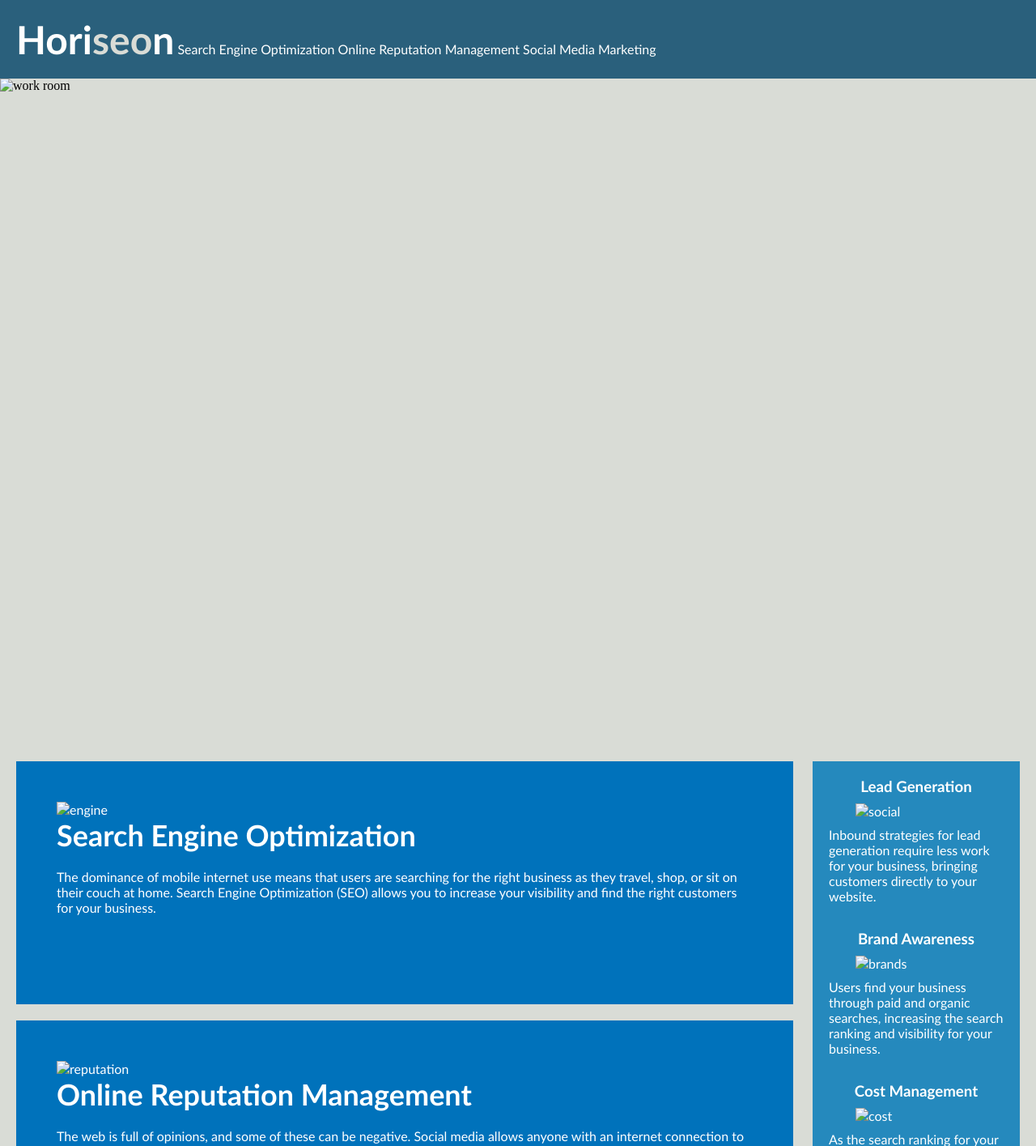
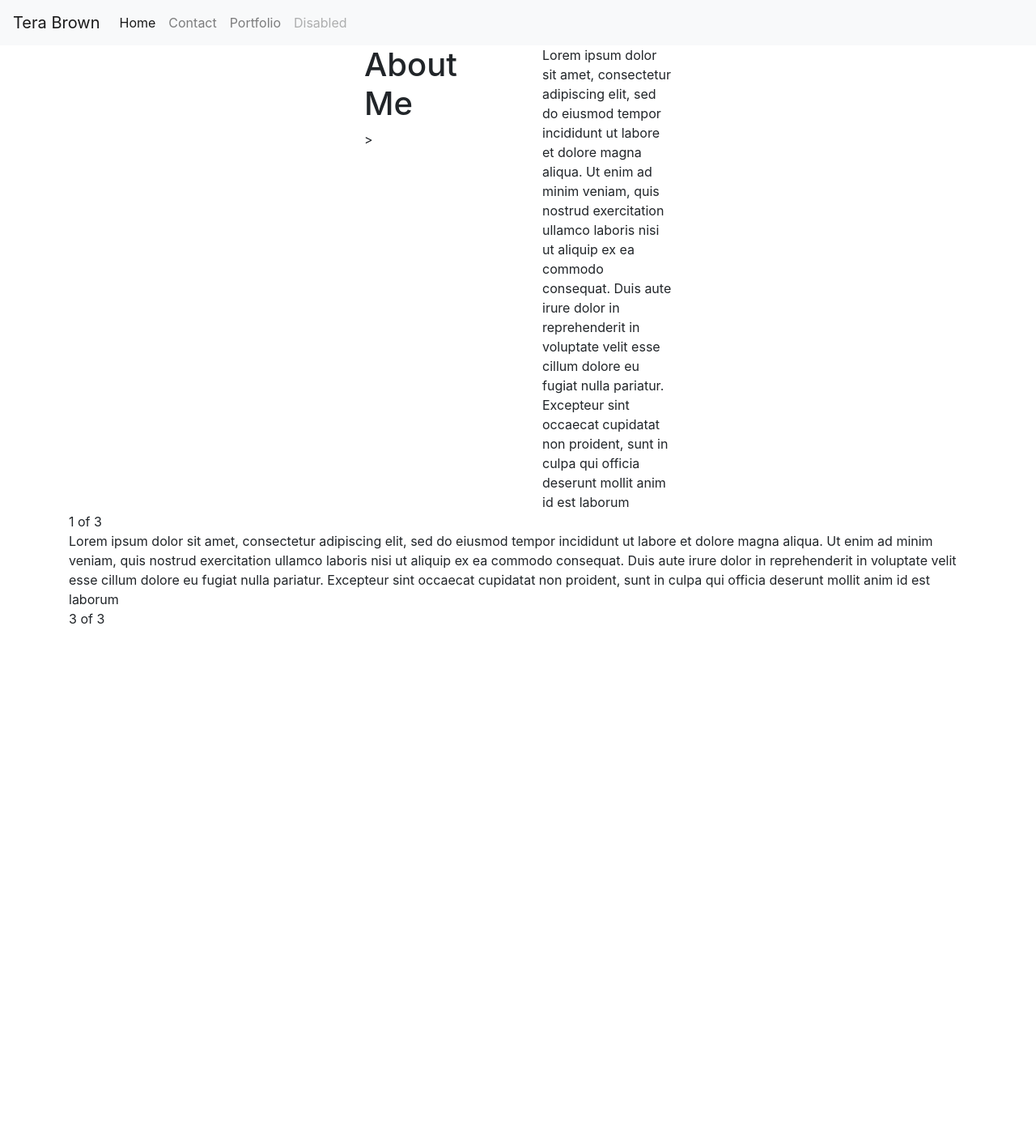
Before and after one commit to terabrown12/unit1, a plain HTML site: page index.html in a window 1280 px wide. Shown: the top 1415 px of the page at 81% size. After the commit the page ends 800 px from the top, so only its background shows below. Drawn offline with nearby package versions, Linux system fonts and the light colour scheme; files whose address does not match are found by name.

Commit message:
Add files via upload
homework2 portfolio

```diff
--- a/index.html
+++ b/index.html
@@ -1,80 +1,53 @@
 <!DOCTYPE html>
-<html lang="en-us">
+<html lang="en">
+<head>
+    <meta charset="UTF-8">
+    <meta name="viewport" content="width=device-width, initial-scale=1.0, shrink-to-fit=no">
+    <title>Document</title>
+    <link rel="stylesheet" href="https://cdn.jsdelivr.net/npm/bootstrap@4.5.3/dist/css/bootstrap.min.css" integrity="sha384-TX8t27EcRE3e/ihU7zmQxVncDAy5uIKz4rEkgIXeMed4M0jlfIDPvg6uqKI2xXr2" crossorigin="anonymous">
+</head>
+<body>
 
-<head>
-    <meta charset="UTF-8" />
-    <link rel="stylesheet" href="file:///Users/terabrown/Projects/unit1/style.css">
-    <title>website</title>
-</head>
+  <nav class="navbar navbar-expand-lg navbar-light bg-light">
+    <a class="navbar-brand" href="#">Tera Brown</a>
+    <button class="navbar-toggler" type="button" data-toggle="collapse" data-target="#navbarNavAltMarkup" aria-controls="navbarNavAltMarkup" aria-expanded="false" aria-label="Toggle navigation">
+      <span class="navbar-toggler-icon"></span>
+    </button>
+    <div class="collapse navbar-collapse" id="navbarNavAltMarkup">
+      <div class="navbar-nav">
+        <a class="nav-link active" href="#">Home <span class="sr-only">(current)</span></a>
+        <a class="nav-link" href="file:///Users/terabrown/Projects/homework2/contact.html">Contact</a>
+        <a class="nav-link" href="file:///Users/terabrown/Projects/homework2/portfolio.html">Portfolio</a>
+        <a class="nav-link disabled" href="#" tabindex="-1" aria-disabled="true">Disabled</a>
+      </div>
+    </div>
+  </nav>
 
-<body>
-    <div class="header">
-        <h1>Hori<span class="seo">seo</span>n</h1>
-                <a href="#search-engine-optimization">Search Engine Optimization</a>
-                <a href="#online-reputation-management">Online Reputation Management</a>
-                <a href="#social-media-marketing">Social Media Marketing</a>
+  <div class="container">
+    <div class="row justify-content-md-center">
+      <div class="col col-lg-2">
+        <h1>About Me</h1>>
+      </div>
+      <div class="col-md-auto">
+        <link src="file:///Users/terabrown/Projects/sunset.jpg" alt="about me" style="width: 300px, height: 300px, length: 300px">
+      </div>
+      <div class="col col-lg-2">
+        Lorem ipsum dolor sit amet, consectetur adipiscing elit, sed do eiusmod tempor incididunt ut labore et dolore magna aliqua. Ut enim ad minim veniam, quis nostrud exercitation ullamco laboris nisi ut aliquip ex ea commodo consequat. Duis aute irure dolor in reprehenderit in voluptate velit esse cillum dolore eu fugiat nulla pariatur. Excepteur sint occaecat cupidatat non proident, sunt in culpa qui officia deserunt mollit anim id est laborum
+      </div>
     </div>
-    <img src="file:///Users/terabrown/Projects/unit1/img.jpg" width="900" height="600" alt='work room' class="float-left" />
-    <div class="hero"></div>
-    <div class="content">
-        <div class="search-engine-optimization">
+    <div class="row">
+      <div class="col">
+        1 of 3
+      </div>
+      <div class="col-md-auto">
+        Lorem ipsum dolor sit amet, consectetur adipiscing elit, sed do eiusmod tempor incididunt ut labore et dolore magna aliqua. Ut enim ad minim veniam, quis nostrud exercitation ullamco laboris nisi ut aliquip ex ea commodo consequat. Duis aute irure dolor in reprehenderit in voluptate velit esse cillum dolore eu fugiat nulla pariatur. Excepteur sint occaecat cupidatat non proident, sunt in culpa qui officia deserunt mollit anim id est laborum
+      </div>
+      <div class="col col-lg-2">
+        3 of 3
+      </div>
+    </div>
+</div>
 
-            <img src="file:///Users/terabrown/Projects/unit1/search-engine-optimization.jpg" width="90" height="80" alt="engine" class="float-left" />
 
-            <h2>Search Engine Optimization</h2>
-            <p>
-                The dominance of mobile internet use means that users are searching for the right business as they travel, shop, or sit on their couch at home. Search Engine Optimization (SEO) allows you to increase your visibility and find the right customers for your business.
-            </p>
-        </div>
-        <div id="online-reputation-management" class="online-reputation-management">
-
-            <img src="file:///Users/terabrown/Projects/unit1/online-reputation-management.jpg" width="90" height="80" alt="reputation" class="float-right" />
-
-            <h2>Online Reputation Management</h2>
-            <p>
-                The web is full of opinions, and some of these can be negative. Social media allows anyone with an internet connection to say whatever they want about your business. Online Reputation Management gives you the control over what potential customers see when they search for your business.
-            </p>
-        </div>
-        <div id="social-media-marketing" class="social-media-marketing">
-
-            <img src="file:///Users/terabrown/Projects/unit1/social-media-marketing.jpg" width="90" height="80" alt="marketing" class="float-left" />
-
-            <h2>Social Media Marketing</h2>
-            <p>
-                Social media continues to have a sizable influence on buying habits. Social media marketing helps you determine which platforms are suited to your brand, using analytics to find the right markets and increase your lead generation.
-            </p>
-
-        </div>
-    </div>
-    <div class="benefits">
-        <div class="benefit-lead">
-            <h3>Lead Generation</h3>
-
-            <img src="file:///Users/terabrown/Projects/unit1/socialmedia.png" alt="social" />
-
-            <p>
-                Inbound strategies for lead generation require less work for your business, bringing customers directly to your website.
-            </p>
-        </div>
-        <div class="benefit-brand">
-            <h3>Brand Awareness</h3>
-            <img src="file:///Users/terabrown/Projects/unit1/brandawareness.png" alt="brands" />
-            <p>
-                Users find your business through paid and organic searches, increasing the search ranking and visibility for your business.
-            </p>
-        </div>
-        <div class="benefit-cost">
-            <h3>Cost Management</h3>
-            <img src="file:///Users/terabrown/Projects/unit1/costmanagement.png" alt="cost" />
-            <p>As the search ranking for your business increases, your advertising costs decrease, and you no longer need to advertise your page.</p>
-        </div>
-    </div>
-    <div class="footer">
-        <h2>Made with ❤️️ by Horiseon</h2>
-        <p>
-            &copy; 2019 Horiseon Social Solution Services, Inc.
-        </p>
-    </div>
 </body>
-
 </html>
```
